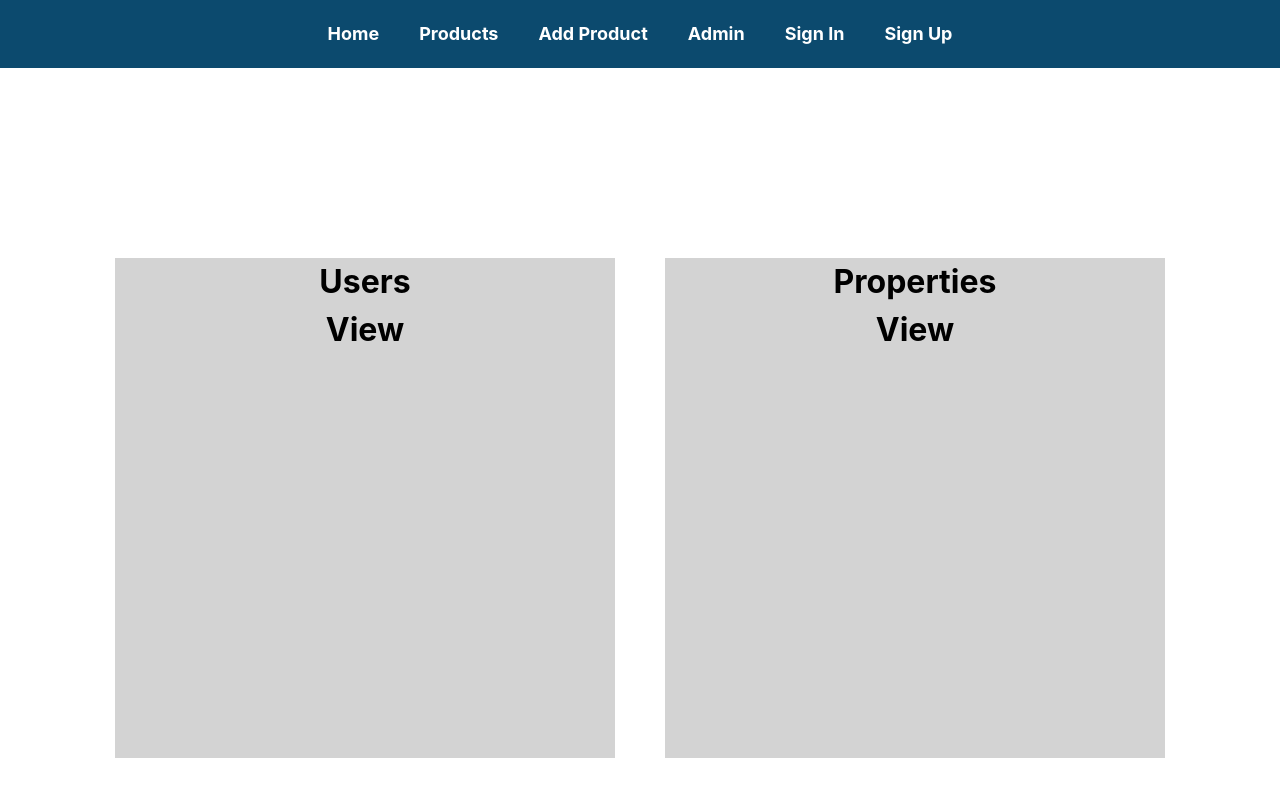
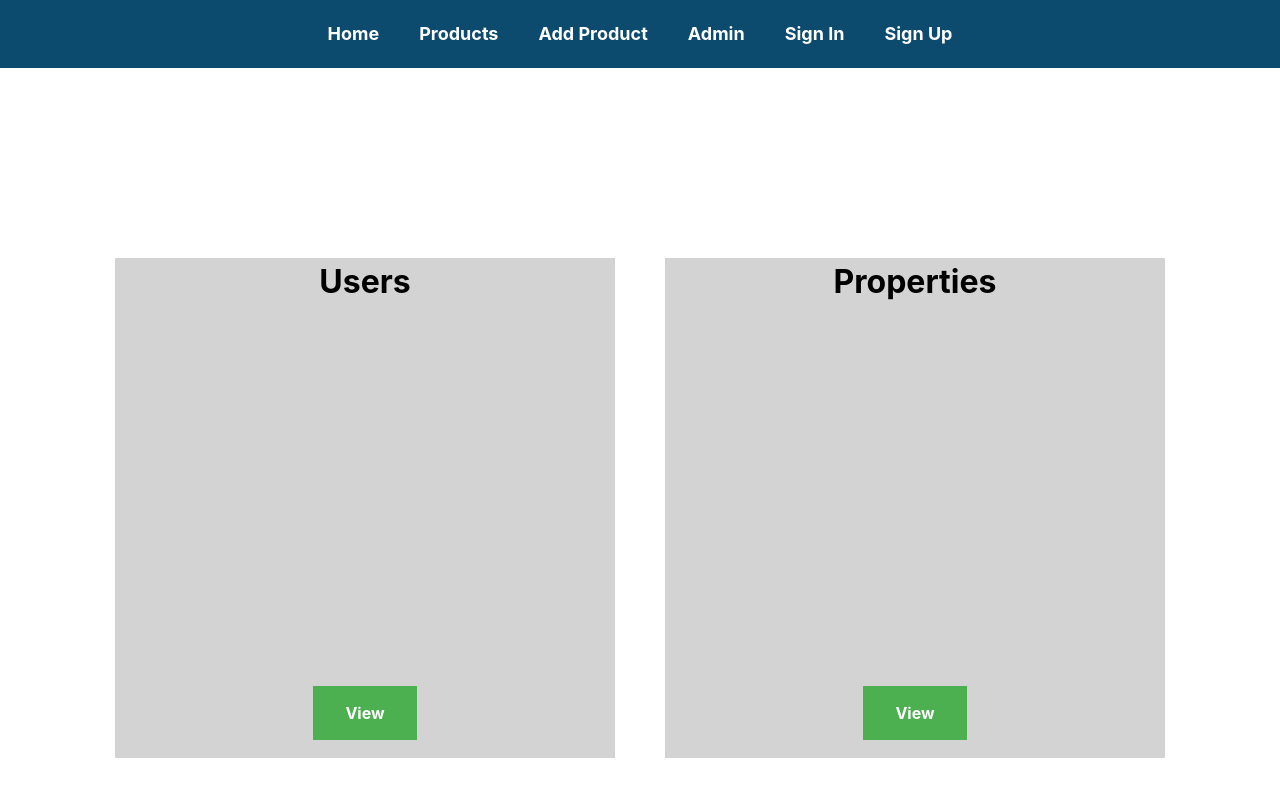
Before and after one commit to Sheroqhesham/front, a React (Create React App) app: page /admin in a window 1280 px wide. Shown: the top 796 px of the page. Built offline with nearby package versions, Linux system fonts and the light colour scheme; the HTML template or start-up script is replaced by a standard one.

Commit message:
Update index.css

```diff
--- a/src/index.css
+++ b/src/index.css
@@ -37,6 +37,22 @@ code {
 .parent{
   display: flex;
 }
+.buttonseif {
+  background-color: #4CAF50; /* Green */
+  border: none;
+  color: white;
+  padding: 15px 32px;
+  text-align: center;
+  text-decoration: none;
+  display: inline-block;
+  font-size: 16px;
+  margin-top: 380px;
+  transition-duration: 0.4s;
+  transition-duration: 0.4s;
+}
+.buttonseif:hover{
+  box-shadow: 0 12px 16px 0 rgba(0,0,0,0.24),0 17px 50px 0 rgba(0,0,0,0.19);
+}
 
 .alo{
   height: 500px;
```
